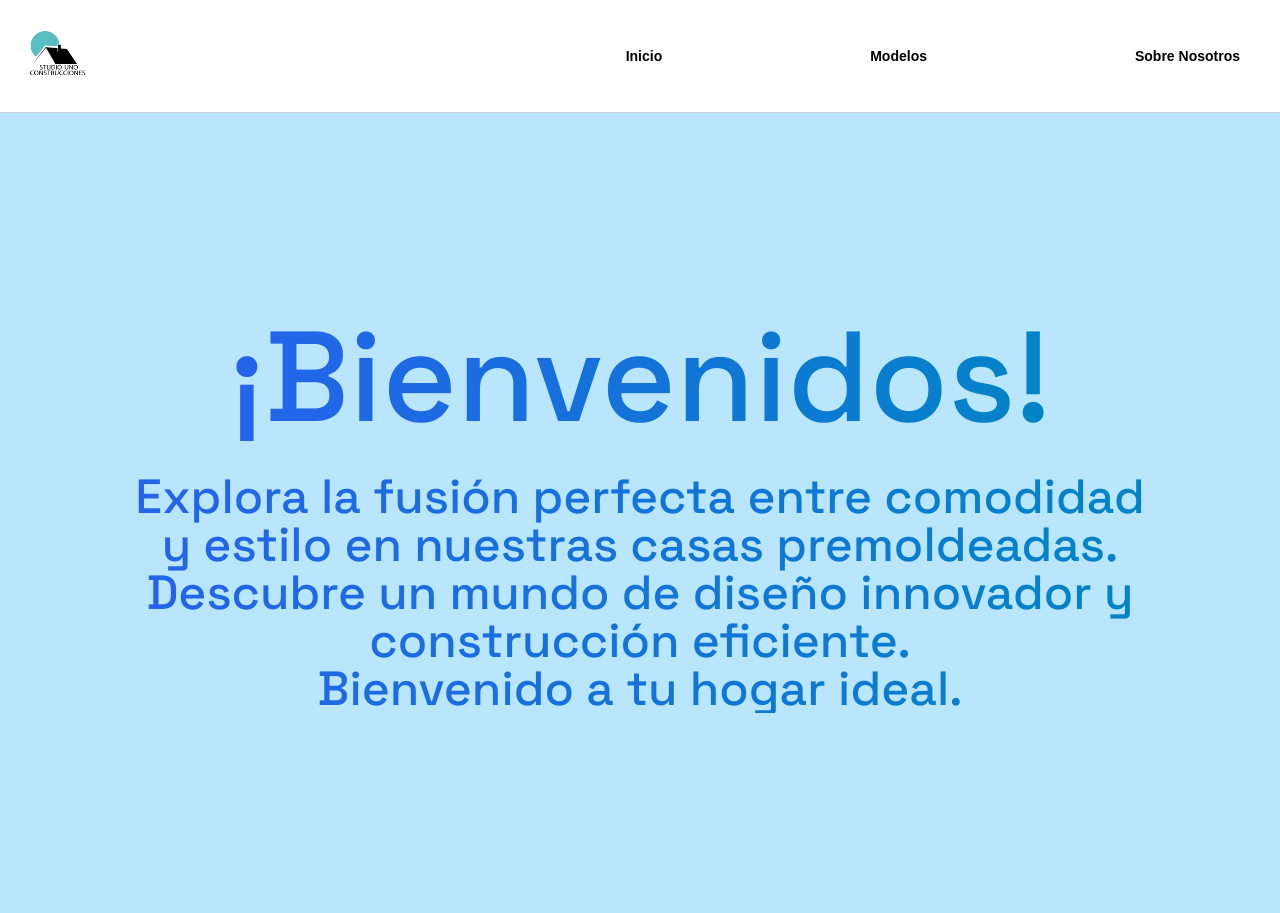
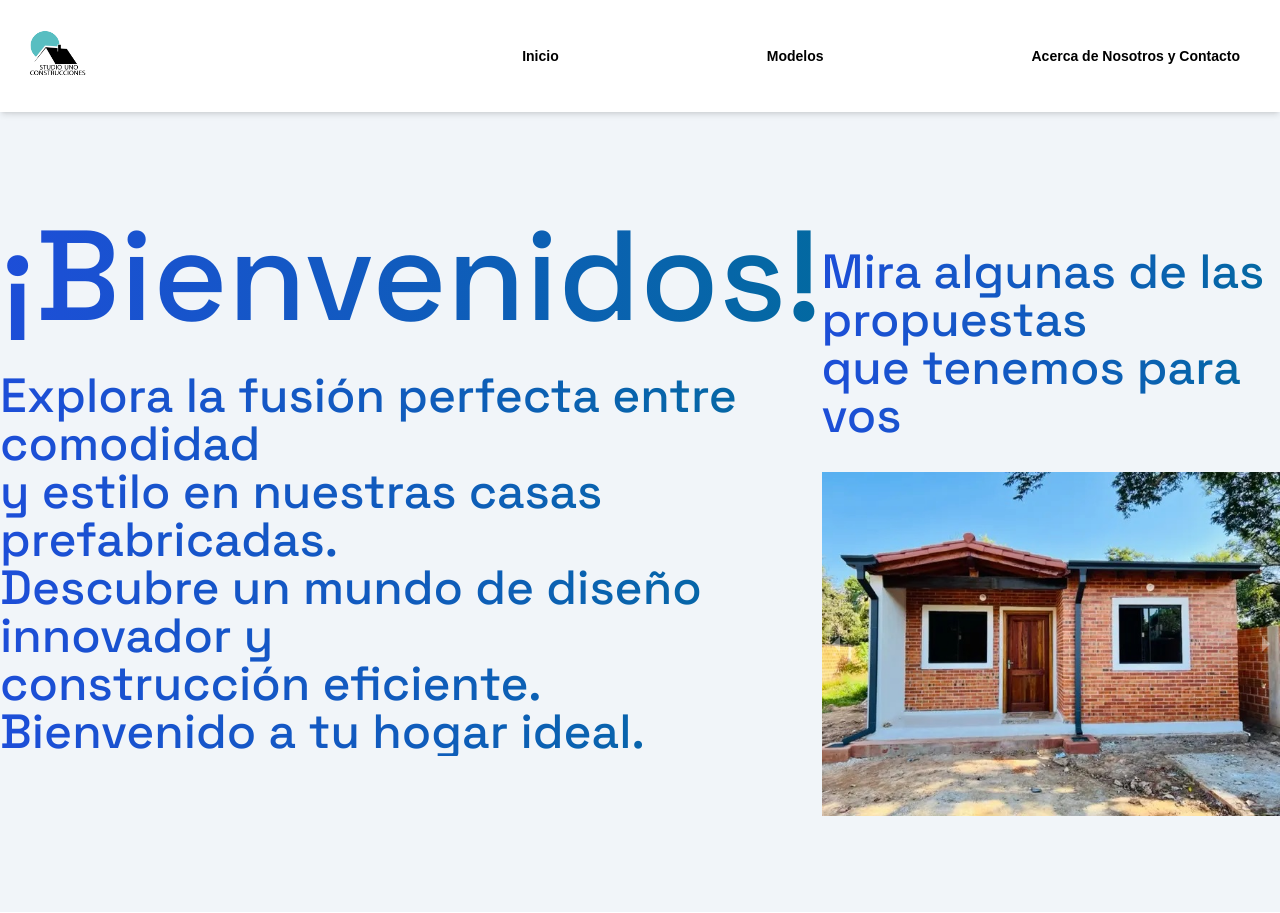
Before and after one commit to Gonza-Butafuoco/Studio-Uno-Construcciones, a React (Create React App) app: page / in a window 1280 px wide. Built offline with nearby package versions, Linux system fonts and the light colour scheme.

Commit message:
Rediseño y implementación de contenido
Se rediseño la pagina y se implemento el contenido requerido para la parte home

```diff
--- a/src/App.jsx
+++ b/src/App.jsx
@@ -3,7 +3,6 @@ import { BrowserRouter as Router, Routes, Route,  } from 'react-router-dom';
 import Navbar from "./components/organisms/Navbar";
 import { Home } from "./components/pages/Home";
 import { ModelsPage } from "./components/pages/ModelsPage";
-import { Contact } from "./components/pages/Contact";
 import { AboutUs } from "./components/pages/AboutUs";
 import CabañasDetailPage from "./components/pages/CabañasDetailPage";
 import MinimalistasDetailPage from "./components/pages/MinimalistasDetailPage";
--- a/src/components/atoms/AboutusButton.jsx
+++ b/src/components/atoms/AboutusButton.jsx
@@ -4,7 +4,7 @@ function AboutusButton() {
   return (
     <div>
         <button>
-            Sobre Nosotros
+        Acerca de Nosotros y Contacto
         </button>
     </div>
   )
--- a/src/components/organisms/Navbar.jsx
+++ b/src/components/organisms/Navbar.jsx
@@ -2,6 +2,7 @@ import React, { useState } from 'react';
 import { Link, useNavigate } from 'react-router-dom';
 import ButtonSection from '../molecules/ButtonSection';
 import logo from "../Resources/Studio uno logo.png";
+import "../pages/animaciones.css"
 
 function Navbar() {
   const [isMenuOpen, setIsMenuOpen] = useState(false);
@@ -17,8 +18,8 @@ function Navbar() {
   };
 
   return (
-    <div className='sticky top-0 bg-white z-10'>
-      <nav className='flex justify-between items-center border-b border-gray-300 p-4 md:p-6'>
+    <div className='sticky top-0 bg-white shadow-md z-10 tracking-in-expand'>
+      <nav className='flex justify-between items-center  border-gray-300 p-4 md:p-6'>
         <div>
           <Link to="/">
             <img src={logo} alt="logo" className='h-16 w-16' />
@@ -37,18 +38,18 @@ function Navbar() {
               </li>
               <li className='flex justify-center items-center  hover:bg-gray-300'>
                 <button
-                  onClick={() => closeMenuAndNavigate('/AboutUs')}
+                  onClick={() => closeMenuAndNavigate('/ModelsPage')}
                   className='block w-full h-full py-2 px-4 font-space-grotesk text-transparent bg-gradient-to-r from-green-400 via-blue-500 to-blue-900 bg-clip-text transition-colors duration-300'
                 >
-                  Sobre nosotros
+                  Modelos
                 </button>
               </li>
               <li className='flex justify-center items-center  hover:bg-gray-300'>
                 <button
-                  onClick={() => closeMenuAndNavigate('/ModelsPage')}
+                  onClick={() => closeMenuAndNavigate('/AboutUs')}
                   className='block w-full h-full py-2 px-4 font-space-grotesk text-transparent bg-gradient-to-r from-green-400 via-blue-500 to-blue-900 bg-clip-text transition-colors duration-300'
                 >
-                  Modelos
+                  Acerca de Nosotros y Contacto
                 </button>
               </li>
             </ul>
--- a/src/components/pages/AboutUs.jsx
+++ b/src/components/pages/AboutUs.jsx
@@ -1,23 +1,24 @@
 import React from "react";
+import "../pages/animaciones.css"
 
 export const AboutUs = () => {
   return (
-    <div className='bg-[url("https://i.imgur.com/O1kPyxm.png")] bg-cover bg-fixed'>
+    <div className='w-full h-screen bg-slate-100 bg-cover bg-fixed overflow-hidden'>
       <div className="flex flex-col items-center justify-center h-full text-white px-4 md:px-0">
-        <h1 className="font-space-grotesk text-5xl md:text-9xl bg-gradient-to-r text-transparent from-blue-600 via-cyan-600-600 to-sky-600 bg-clip-text mb-8 text-center">
-          Sobre nosotros
+        <h1 className="font-space-grotesk text-5xl md:text-9xl bg-gradient-to-r text-transparent from-blue-700  to-sky-700 bg-clip-text mb-8 text-center tracking-in-expand" >
+          Acerca de nosotros
         </h1>
-        <p className="font-space-grotesk text-xl  md:text-3xl md:mx-40 text-center bg-gradient-to-r text-transparent from-blue-600 via-cyan-600-600 to-sky-600 bg-clip-text ">
+        <p className="font-space-grotesk text-xl  md:text-3xl md:mx-40 text-center bg-gradient-to-r text-transparent from-blue-700 to-sky-700 bg-clip-text tracking-in-expand ">
           Studio Uno Construcciones es una destacada empresa en el sector de la
           construcción de casas prefabricadas. Con años de experiencia en el
           mercado, nos enorgullece ofrecer soluciones habitacionales de alta
           calidad y diseño innovador. Nuestra misión es brindar hogares
           funcionales y estéticamente atractivos a un precio accesible.
         </p>
-        <h1 className="font-space-grotesk text-5xl md:text-7xl bg-gradient-to-r text-transparent from-green-400 via-blue-500 to-blue-900 bg-clip-text mt-8 text-center">
+        <h1 className="font-space-grotesk text-5xl md:text-7xl bg-gradient-to-r text-transparent from-blue-700  to-sky-700 bg-clip-text mt-20 text-center tracking-in-expand">
           ¡Contactanos!
         </h1>
-        <p className="font-space-grotesk mt-1 mb-5 text-xl md:text-3xl text-center bg-gradient-to-r text-transparent from-green-400 via-blue-500 to-blue-900 bg-clip-text">
+        <p className="font-space-grotesk mt-1 mb-5 text-xl md:text-3xl text-center bg-gradient-to-r text-transparent from-blue-700  to-sky-700 bg-clip-text tracking-in-expand">
           ¡Si te interesan algunas de nuestras propuestas no dudes en llamarnos!<br/> <br/>
           Dirección: Av Sarmiento 2615<br/><br/>
           Telefono Fijo: 3329 435572 <br/><br/>
--- a/src/components/pages/Contact.jsx
+++ /dev/null
@@ -1,19 +0,0 @@
-import React from 'react'
-
-export const Contact = () => {
-  return (
-    <div className='w-full h-screen bg-sky-200 bg-cover bg-fixed overflow-hidden'>
-      <div className="flex flex-col items-center justify-center h-full text-white px-4 md:px-0">
-        <h1 className="font-space-grotesk text-5xl md:text-9xl bg-gradient-to-r text-transparent from-blue-600 via-cyan-600-600 to-sky-600 bg-clip-text mb-8 text-center">
-          ¡Contactanos!
-        </h1>
-        <p className="font-space-grotesk text-xl md:text-5xl text-center bg-gradient-to-r text-transparent from-blue-600 via-cyan-600-600 to-sky-600 bg-clip-text">
-          ¡Si te interesan algunas de nuestras propuestas no dudes en llamarnos!<br/> <br/>
-          Dirección: Av Sarmiento 2615<br/><br/>
-          Telefono Fijo: 3329 435572 <br/><br/>
-          Celular: 3329 623073
-        </p>
-      </div>
-    </div>
-  )
-}
--- a/src/components/pages/Home.jsx
+++ b/src/components/pages/Home.jsx
@@ -1,19 +1,56 @@
 import React from "react";
+import "./animaciones.css";
+import { Carousel } from "react-responsive-carousel";
+import "react-responsive-carousel/lib/styles/carousel.min.css";
+import minimalista1 from "../Resources/minimalista1.jpg";
+import premoldeada2 from "../Resources/premoldeada2.jpg";
+import cabaña3 from "../Resources/cabaña 3.jpg";
 
 export const Home = () => {
   return (
-    <div className='w-full h-screen bg-sky-200 bg-cover bg-fixed overflow-hidden'>
-      <div className="flex flex-col items-center justify-center h-full text-white px-4 md:px-0">
-        <h1 className="font-space-grotesk text-5xl md:text-9xl bg-gradient-to-r text-transparent from-blue-600 via-cyan-600-600 to-sky-600 bg-clip-text mb-8 text-center">
-          ¡Bienvenidos!
-        </h1>
-        <p className="font-space-grotesk text-xl md:text-5xl text-center bg-gradient-to-r text-transparent from-blue-600 via-cyan-600-600 to-sky-600 bg-clip-text">
-          Explora la fusión perfecta entre comodidad<br/> y estilo en nuestras
-          casas premoldeadas.<br/>
-          Descubre un mundo de diseño innovador y<br/>
-          construcción eficiente.<br/>
-          Bienvenido a tu hogar ideal.
-        </p>
+    <div className="w-full h-screen bg-slate-100 bg-cover bg-fixed overflow-hidden">
+      <div className="flex flex-col md:flex-row items-center mt-10 md:mt-10 px-4 md:px-0">
+        <div className="flex flex-col items-start flex-1">
+          <h1 className="font-space-grotesk text-5xl md:text-9xl bg-gradient-to-r text-transparent from-blue-700  to-sky-700 bg-clip-text mb-8 text-center tracking-in-expand">
+            ¡Bienvenidos!
+          </h1>
+          <p className="font-space-grotesk text-xl md:text-5xl text-left bg-gradient-to-r text-transparent from-blue-700  to-sky-700 bg-clip-text tracking-in-expand max-w-[800px] ">
+            Explora la fusión perfecta entre comodidad
+            <br /> y estilo en nuestras casas prefabricadas.
+            <br />
+            Descubre un mundo de diseño innovador y<br />
+            construcción eficiente.
+            <br />
+            Bienvenido a tu hogar ideal.
+          </p>
+        </div>
+        <div className="flex flex-col items-center mt-12 md:mt-24 flex-1">
+          <p className="font-space-grotesk text-2xl md:text-5xl text-left bg-gradient-to-r text-transparent from-blue-700  to-sky-700 bg-clip-text tracking-in-expand max-w-[800px]">
+            Mira algunas de las propuestas <br />
+            que tenemos para vos
+          </p>
+          <div className="mt-8 carousel-container max-w-[600px] mx-auto tracking-in-expand ">
+            <Carousel
+              autoPlay
+              interval={3000}
+              showArrows={true}
+              infiniteLoop={true}
+              showThumbs={false}
+              showStatus={false}
+              showIndicators={false}
+            >
+              <div className="h-full">
+                <img src={minimalista1} alt="minimalista1" className="h-full" />
+              </div>
+              <div className="h-full">
+              <img src={premoldeada2} alt="premoldeada2" className="h-full" />
+              </div>
+              <div className="h-full">
+              <img src={cabaña3} alt="cabaña3" className="h-full" />
+              </div>
+            </Carousel>
+          </div>
+        </div>
       </div>
     </div>
   );
--- a/src/components/pages/ModelsPage.jsx
+++ b/src/components/pages/ModelsPage.jsx
@@ -1,12 +1,13 @@
 import React from 'react'
 import Modelscontainer from '../organisms/Modelscontainer'
+import "../pages/animaciones.css"
 
 export const ModelsPage = () => {
   return (
     <div>
       <body>
-    <div className='flex flex-col items-center justify-center bg-sky-200 bg-cover bg-fixed overflow-hidden'>
-      <h1 className="text-6xl font-bold animate-pulse mt-10 mb-10 bg-gradient-to-r text-transparent from-blue-600 via-cyan-600-600 to-sky-600 bg-clip-text  ">Modelos</h1>
+    <div className='flex flex-col items-center justify-center bg-slate-100 bg-cover bg-fixed overflow-hidden tracking-in-expand'>
+      <h1 className="text-6xl font-bold animate-pulse mt-10 mb-10 bg-gradient-to-r text-transparent from-blue-700  to-sky-700 bg-clip-text ">Modelos</h1>
       <Modelscontainer />
     </div>
       </body>
--- /dev/null
+++ b/src/components/pages/animaciones.css
@@ -0,0 +1,13 @@
+.tracking-in-expand {
+    animation: tracking-in-expand 0.6s linear both;
+    animation-fill-mode: forwards;
+  }
+
+  @keyframes tracking-in-expand {
+    0% {
+      opacity: 0;
+    }
+    100% {
+      opacity: 1;
+    }
+  }
```
Also changed, not shown: src/components/pages/CabañasDetailPage.jsx (+4 -3 lines), src/components/pages/CasillasDetailPage.jsx (+6 -5 lines), src/components/pages/MinimalistasDetailPage.jsx (+6 -5 lines), src/components/pages/PremoldeadasDetailPage.jsx (+6 -5 lines).
